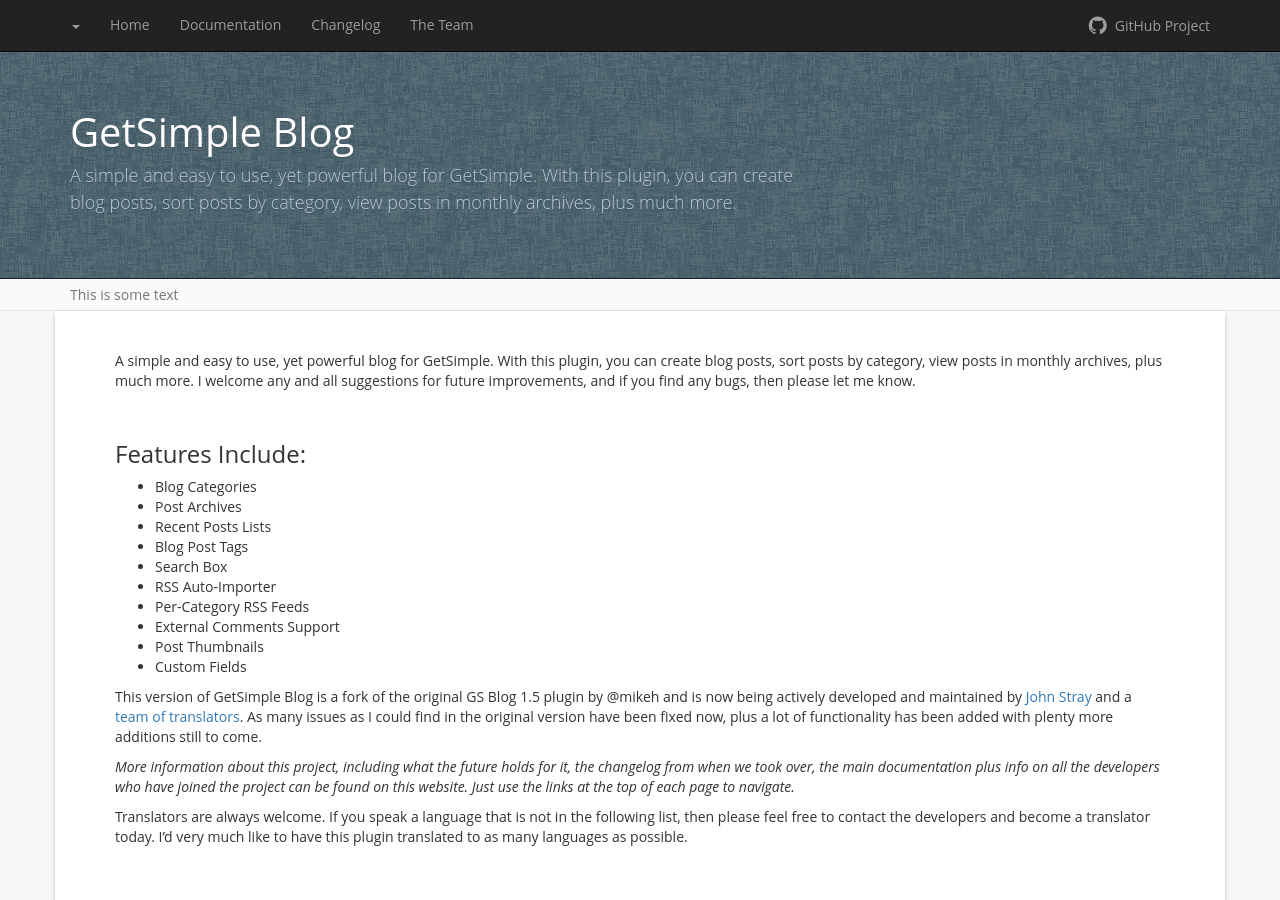
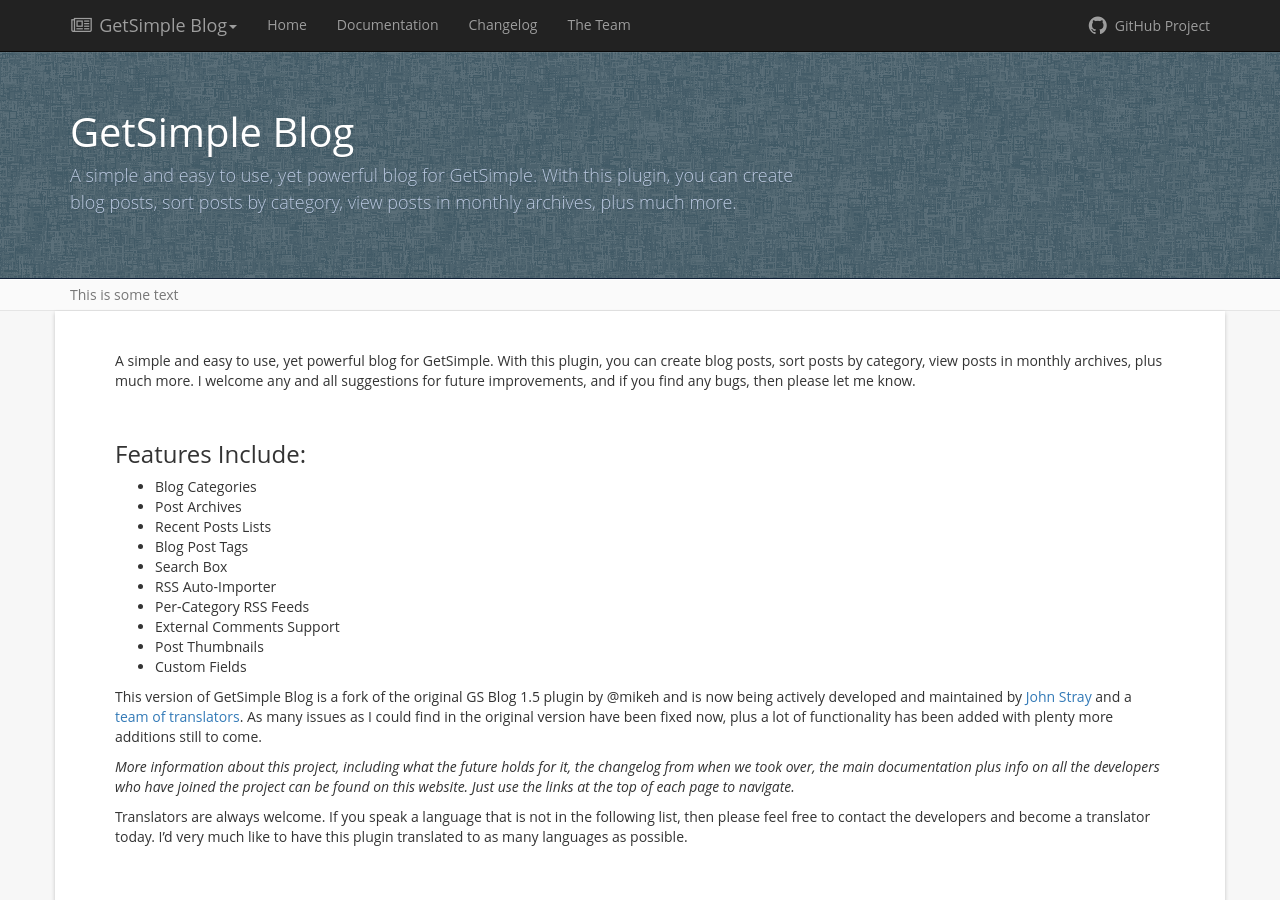
Before and after one commit to johnstray/johnstray.github.io, a Jekyll site: the page built from gs-blog/index.md, in a window 1280 px wide and 900 px high. Built offline with Jekyll 4.4.1, drawn with Linux system fonts in a browser that asks for light colours.

Commit message:
Update index.md

```diff
--- a/gs-blog/index.md
+++ b/gs-blog/index.md
@@ -1,7 +1,9 @@
 ---
 title: GetSimple Blog
 description: A simple and easy to use, yet powerful blog for GetSimple. With this plugin, you can create blog posts, sort posts by category, view posts in monthly archives, plus much more.
-layout: homepage-gsblog
+project: GetSimple Blog
+projectid: gs-blog
+layout: homepage
 lang: getsimple
 ---
 
```
